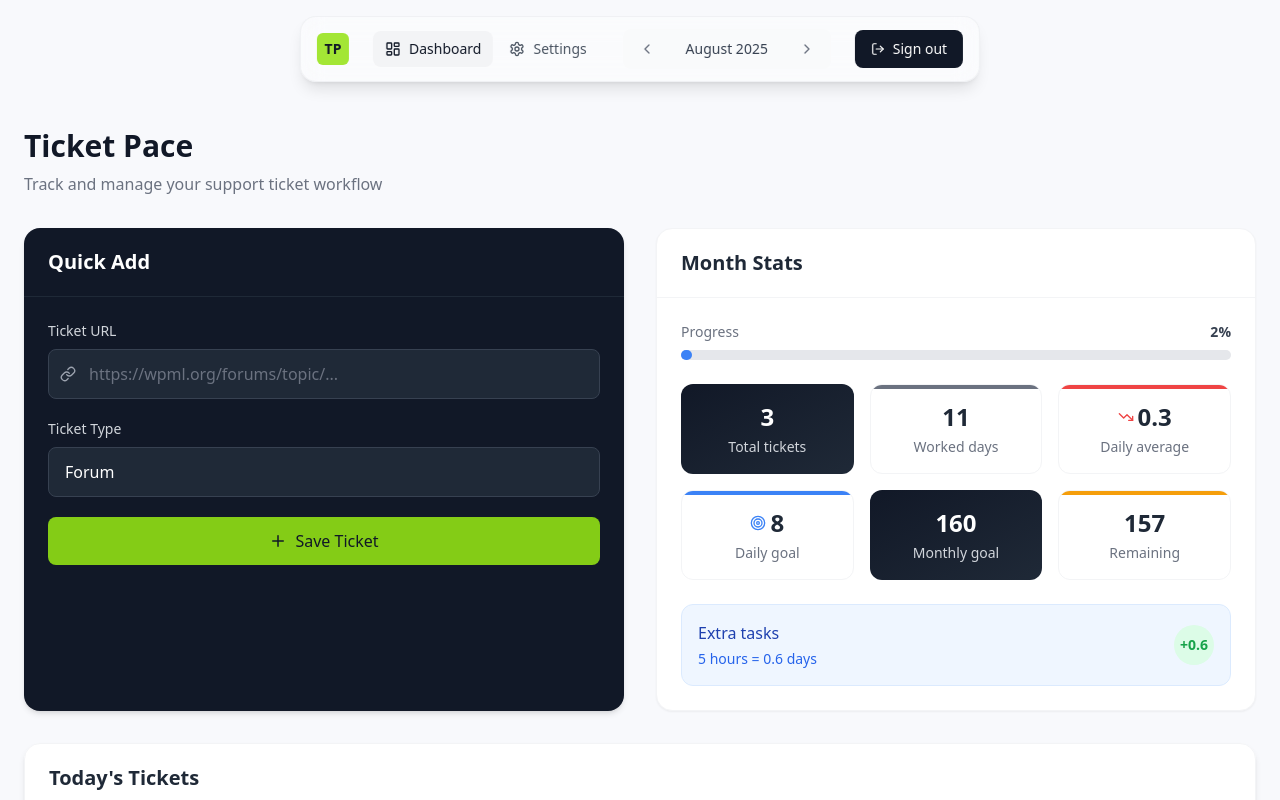
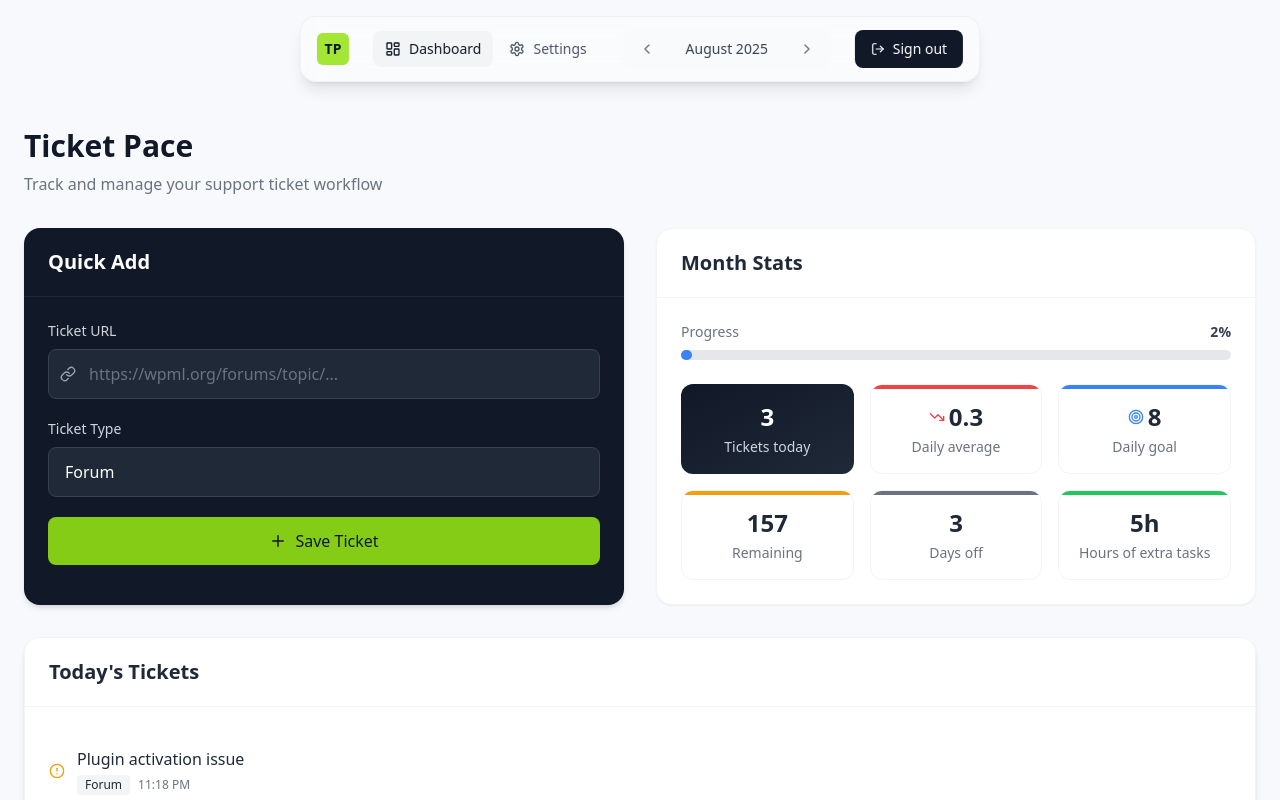
Before and after one commit to lucas-bids/wpml-pace-tracker, a React app: page / in a window 1280 px wide. Shown: the top 800 px of the page. Built offline with nearby package versions, Linux system fonts and the light colour scheme; the HTML template or start-up script is replaced by a standard one.

Commit message:
feat(stats): add calculation for ticketsToday and update QuickAddCard

```diff
--- a/src/components/MonthStatsCard.tsx
+++ b/src/components/MonthStatsCard.tsx
@@ -1,4 +1,4 @@
-import React from 'react';
+
 import { Card } from './ui/Card';
 import { TrendingUpIcon, TrendingDownIcon, TargetIcon } from 'lucide-react';
 
@@ -66,26 +66,28 @@ export function MonthStatsCard({
     const ticketDate = new Date(ticket.date);
     return ticketDate.getMonth() === month && ticketDate.getFullYear() === year;
   }).length;
+
+  // Calculate tickets for today specifically
+  const today = new Date();
+  const ticketsToday = tickets.filter(ticket => {
+    const ticketDate = new Date(ticket.date);
+    return ticketDate.toDateString() === today.toDateString();
+  }).length;
+
   const dailyAverage = workedDaysSoFar > 0 ? (ticketsThisMonth / workedDaysSoFar).toFixed(1) : 0;
   const monthlyGoal = monthSettings.dailyGoal * totalWorkdays;
   const remainingTickets = Math.max(0, monthlyGoal - ticketsThisMonth);
-  const remainingWorkdays = totalWorkdays - workedDaysSoFar;
-  const neededPerDay = remainingWorkdays > 0 ? (remainingTickets / remainingWorkdays).toFixed(1) : 0;
   // Performance indicator
   const isOnTrack = parseFloat(dailyAverage.toString()) >= monthSettings.dailyGoal;
-  // Extra hours converted to day equivalents (assuming 8-hour workday)
-  const adjustedDayEquivalents = (monthSettings.extraTaskHours / 8).toFixed(1);
+  // Days off count for the month
+  const daysOffCount = monthSettings.daysOff.length;
   // Progress percentage
   const progressPercentage = Math.min(100, Math.round(ticketsThisMonth / monthlyGoal * 100));
   const stats = [{
-    label: 'Total tickets',
-    value: ticketsThisMonth,
+    label: 'Tickets today',
+    value: ticketsToday,
     highlight: true,
     color: 'bg-blue-500'
-  }, {
-    label: 'Worked days',
-    value: workedDaysSoFar,
-    color: 'bg-gray-500'
   }, {
     label: 'Daily average',
     value: dailyAverage,
@@ -97,14 +99,17 @@ export function MonthStatsCard({
     icon: <TargetIcon size={16} className="text-blue-500" />,
     color: 'bg-blue-500'
   }, {
-    label: 'Monthly goal',
-    value: monthlyGoal,
-    highlight: true,
-    color: 'bg-indigo-500'
-  }, {
     label: 'Remaining',
     value: remainingTickets,
     color: 'bg-amber-500'
+  }, {
+    label: 'Days off',
+    value: daysOffCount,
+    color: 'bg-gray-500'
+  }, {
+    label: 'Hours of extra tasks',
+    value: `${monthSettings.extraTaskHours}h`,
+    color: 'bg-green-500'
   }];
   return <Card title="Month Stats">
       <div className="mb-6">
@@ -132,21 +137,5 @@ export function MonthStatsCard({
             </div>
           </div>)}
       </div>
-      <div className="mt-6 p-4 bg-blue-50 rounded-xl border border-blue-100">
-        <div className="flex items-center justify-between">
-          <div>
-            <h4 className="font-medium text-blue-800">Extra tasks</h4>
-            <p className="text-sm text-blue-600 mt-1">
-              {monthSettings.extraTaskHours} hours = {adjustedDayEquivalents}{' '}
-              days
-            </p>
-          </div>
-          <div className="h-10 w-10 rounded-full bg-green-100 flex items-center justify-center">
-            <span className="text-green-600 font-bold text-sm">
-              +{adjustedDayEquivalents}
-            </span>
-          </div>
-        </div>
-      </div>
     </Card>;
 }
--- a/src/components/QuickAddCard.tsx
+++ b/src/components/QuickAddCard.tsx
@@ -35,7 +35,7 @@ export function QuickAddCard({
           <label htmlFor="ticket-type" className="block text-sm font-medium text-gray-300 mb-2">
             Ticket Type
           </label>
-          <select id="ticket-type" value={type} onChange={e => setType(e.target.value)} className="w-full px-4 py-3 bg-gray-800 border border-gray-700 rounded-lg focus:outline-none focus:ring-2 focus:ring-lime-500 focus:border-transparent appearance-none text-white">
+          <select id="ticket-type" value={type} onChange={e => setType(e.target.value as 'Forum' | 'Chat')} className="w-full px-4 py-3 bg-gray-800 border border-gray-700 rounded-lg focus:outline-none focus:ring-2 focus:ring-lime-500 focus:border-transparent appearance-none text-white">
             <option value="Forum">Forum</option>
             <option value="Chat">Chat</option>
           </select>
```
Also changed, not shown: 1 other file (tests, documents, lock files or other folders).
